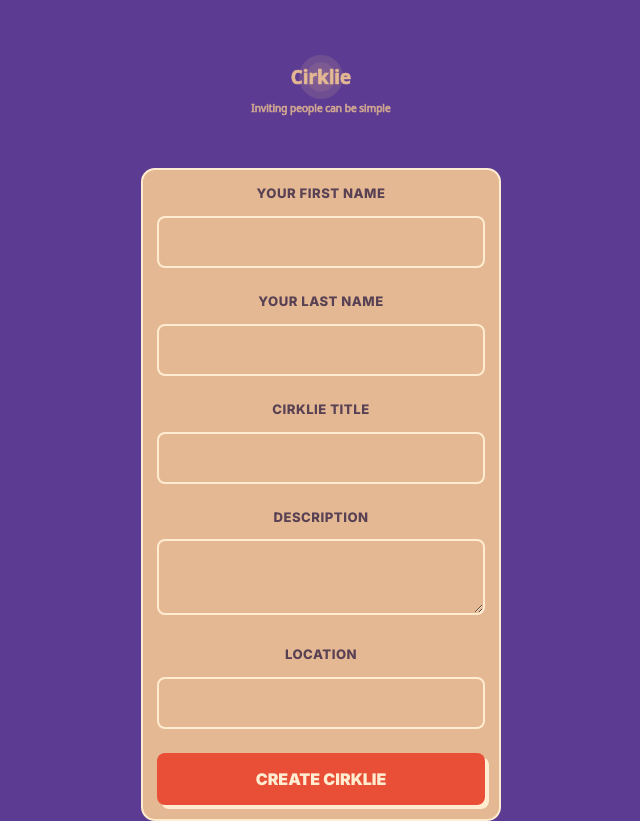
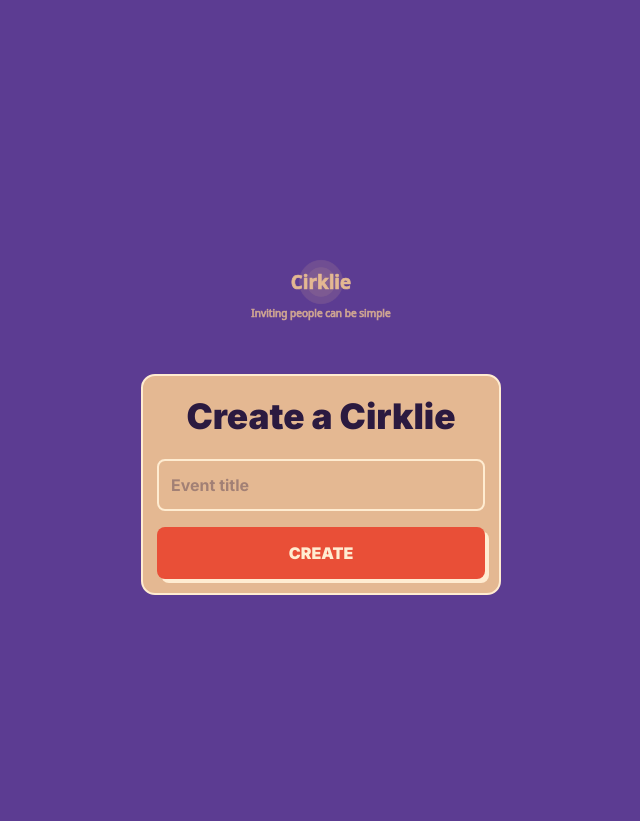
Before and after one commit to NanDelmotte/tarti-flette, a Next.js app: page /create in a window 1280 px wide. Shown: the whole page, without its empty margins (319-959 px from the left). After the commit the page ends 800 px from the top, so only its background shows below. Built offline with nearby package versions, Linux system fonts and the light colour scheme; no server answers; the database is empty.

Commit message:
Fix create page runtime Supabase crash

```diff
--- a/src/app/create/page.tsx
+++ b/src/app/create/page.tsx
@@ -1,37 +1,16 @@
 "use client";
 
 export const dynamic = "force-dynamic";
-export const runtime = "nodejs";
 
 import { useEffect, useState } from "react";
 import Frame from "../../components/Frame";
 import { appCopy } from "@/lib/appCopy";
 import { createBrowserClient } from "@supabase/ssr";
 
-type Visibility = "inner" | "friends" | "public";
+export default function CreatePage() {
+  const [supabase, setSupabase] = useState<any>(null);
+  const [title, setTitle] = useState("");
 
-export default function CreateEventPage() {
-  const [supabase, setSupabase] = useState<any>(null);
-
-  const [needsProfile, setNeedsProfile] = useState(false);
-  const [profileLoading, setProfileLoading] = useState(true);
-
-  const [firstName, setFirstName] = useState("");
-  const [lastName, setLastName] = useState("");
-
-  const [title, setTitle] = useState("");
-  const [description, setDescription] = useState("");
-  const [location, setLocation] = useState("");
-
-  const [isSeries, setIsSeries] = useState(false);
-  const [dates, setDates] = useState<string[]>([""]);
-
-  const [visibility, setVisibility] =
-    useState<Visibility>("friends");
-  const [loading, setLoading] = useState(false);
-  const [error, setError] = useState<string | null>(null);
-
-  // Init Supabase ONLY on client
   useEffect(() => {
     const client = createBrowserClient(
       process.env.NEXT_PUBLIC_SUPABASE_URL!,
@@ -40,159 +19,45 @@ export default function CreateEventPage() {
     setSupabase(client);
   }, []);
 
-  // Load profile
-  useEffect(() => {
-    if (!supabase) return;
-
-    async function loadProfile() {
-      const { data, error } = await supabase
-        .from("profiles")
-        .select("first_name,last_name")
-        .single();
-
-      if (error || !data?.first_name || !data?.last_name) {
-        setNeedsProfile(true);
-      }
-
-      setProfileLoading(false);
-    }
-
-    loadProfile();
-  }, [supabase]);
-
-  async function handleCreate(e: React.FormEvent) {
-    e.preventDefault();
-    setLoading(true);
-    setError(null);
-
-    const payload = {
-      first_name: needsProfile ? firstName.trim() : undefined,
-      last_name: needsProfile ? lastName.trim() : undefined,
-      title,
-      description,
-      location,
-      visibility,
-      isSeries,
-      dates,
-    };
-
-    try {
-      const res = await fetch("/api/events/create", {
-        method: "POST",
-        headers: { "Content-Type": "application/json" },
-        credentials: "include",
-        body: JSON.stringify(payload),
-      });
-
-      const data = await res.json();
-
-      if (!res.ok) {
-        setError(data.error || "Failed to create event");
-        return;
-      }
-
-      window.location.href = `/cirklie/${data.event_id}/share`;
-    } catch {
-      setError("Network error");
-    } finally {
-      setLoading(false);
-    }
-  }
-
-  if (profileLoading) {
+  if (!supabase) {
     return (
-      <Frame>
-        <p>Loading…</p>
-      </Frame>
+      <main className="min-h-screen flex items-center justify-center p-6">
+        <Frame>Loading…</Frame>
+      </main>
     );
   }
 
+  async function handleCreate() {
+    if (!title.trim()) return;
+
+    await supabase.from("events").insert({
+      title,
+    });
+
+    window.location.href = "/dashboard";
+  }
+
   return (
-    <Frame>
-      <form onSubmit={handleCreate} className="space-y-6 w-full">
-        {needsProfile && (
-          <>
-            <div className="space-y-2">
-              <label className="form-section-title">
-                Your first name
-              </label>
-              <input
-                type="text"
-                required
-                value={firstName}
-                onChange={(e) =>
-                  setFirstName(e.target.value)
-                }
-              />
-            </div>
+    <main className="min-h-screen flex items-center justify-center p-6">
+      <Frame>
+        <h1 className="h1 text-campaign mb-4">
+          Create a {appCopy.noun.singular}
+        </h1>
 
-            <div className="space-y-2">
-              <label className="form-section-title">
-                Your last name
-              </label>
-              <input
-                type="text"
-                required
-                value={lastName}
-                onChange={(e) =>
-                  setLastName(e.target.value)
-                }
-              />
-            </div>
-          </>
-        )}
-
-        <div className="space-y-2">
-          <label className="form-section-title">
-            {appCopy.noun.singular} title
-          </label>
-          <input
-            type="text"
-            required
-            value={title}
-            onChange={(e) =>
-              setTitle(e.target.value)
-            }
-          />
-        </div>
-
-        <div className="space-y-2">
-          <label className="form-section-title">
-            Description
-          </label>
-          <textarea
-            rows={2}
-            value={description}
-            onChange={(e) =>
-              setDescription(e.target.value)
-            }
-          />
-        </div>
-
-        <div className="space-y-2">
-          <label className="form-section-title">
-            Location
-          </label>
-          <input
-            type="text"
-            required
-            value={location}
-            onChange={(e) =>
-              setLocation(e.target.value)
-            }
-          />
-        </div>
+        <input
+          className="w-full bg-button rounded-md px-3 py-2 mb-4"
+          placeholder="Event title"
+          value={title}
+          onChange={(e) => setTitle(e.target.value)}
+        />
 
         <button
-          type="submit"
-          disabled={loading}
           className="button-campaign w-full"
+          onClick={handleCreate}
         >
-          {loading
-            ? "Creating…"
-            : `Create ${appCopy.noun.singular}`}
+          Create
         </button>
-      </form>
-    </Frame>
+      </Frame>
+    </main>
   );
 }
```
